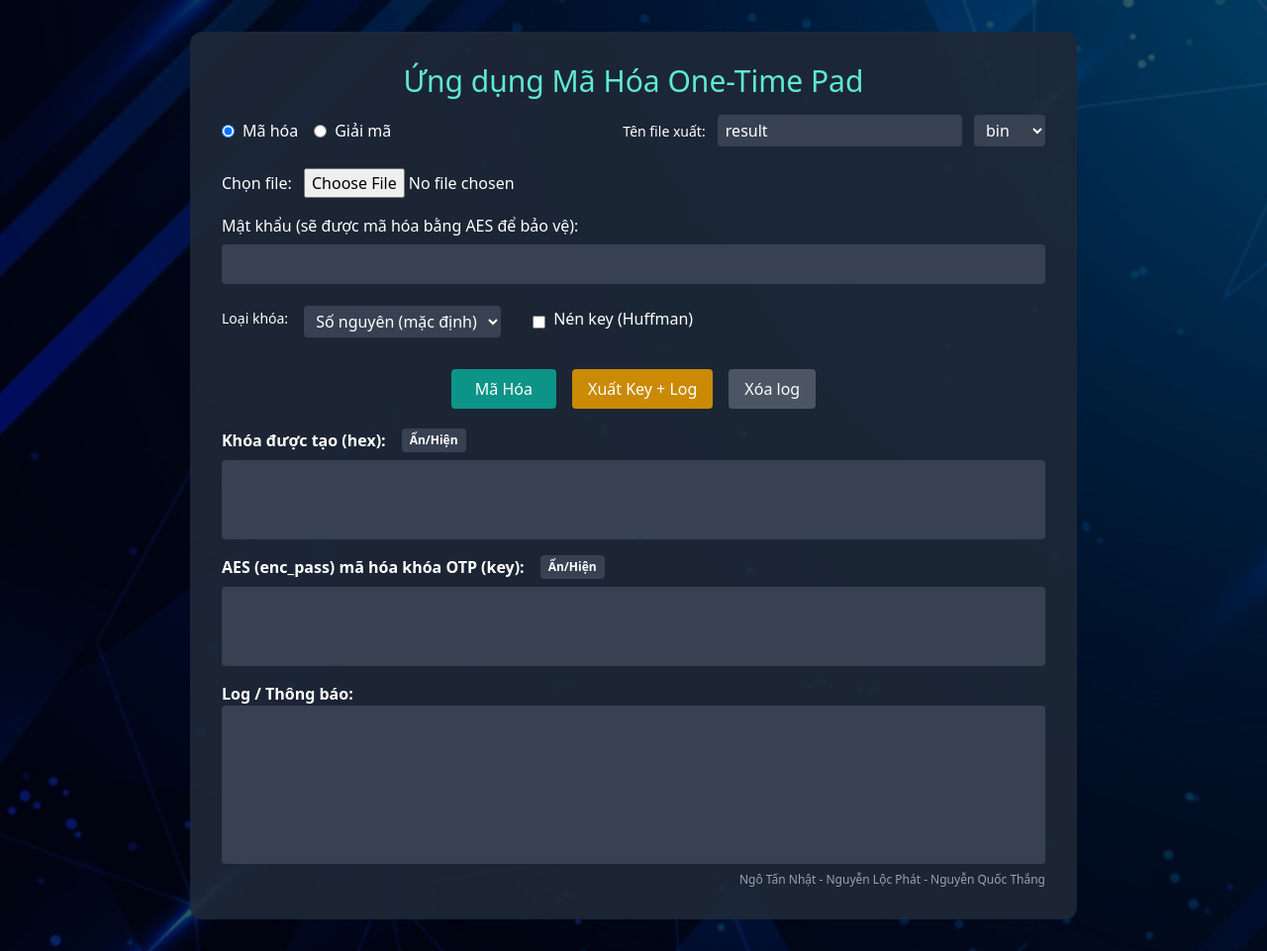
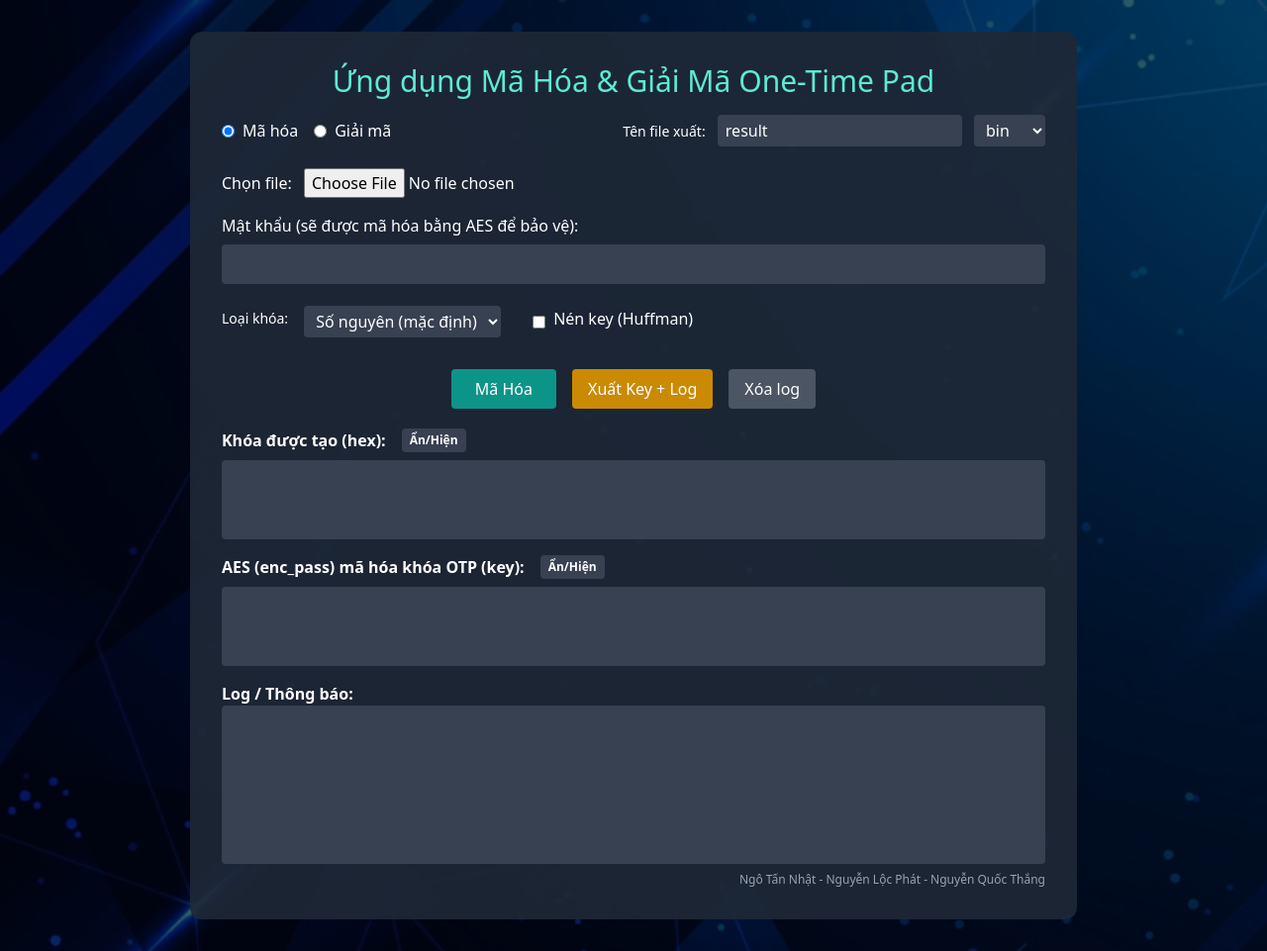
Before and after one commit to Nhat-Ngo-hihi/DoAnChuyenNganhKiHe, a Flask app: page / in a window 1280 px wide. Shown: the whole page at 99% size. Run offline with Flask 3, Linux system fonts and the light colour scheme; some libraries are stand-ins or nearby versions.

Commit message:
DoAnKiHe

```diff
--- a/templates/index.html
+++ b/templates/index.html
@@ -38,7 +38,7 @@
 <body class="min-h-screen bg-gray-900 text-white" style="background-image: url('/static/nen.jpg'); background-size:cover;">
   <div class="bg-black bg-opacity-60 min-h-screen p-8">
     <div class="max-w-4xl mx-auto bg-gray-800 bg-opacity-90 rounded-xl p-8 relative">
-      <h1 class="text-3xl text-center text-teal-300 mb-4">Ứng dụng Mã Hóa One-Time Pad</h1>
+      <h1 class="text-3xl text-center text-teal-300 mb-4">Ứng dụng Mã Hóa & Giải Mã One-Time Pad</h1>
 
       <!-- Mode -->
       <div class="flex items-center gap-4 mb-4">
```
